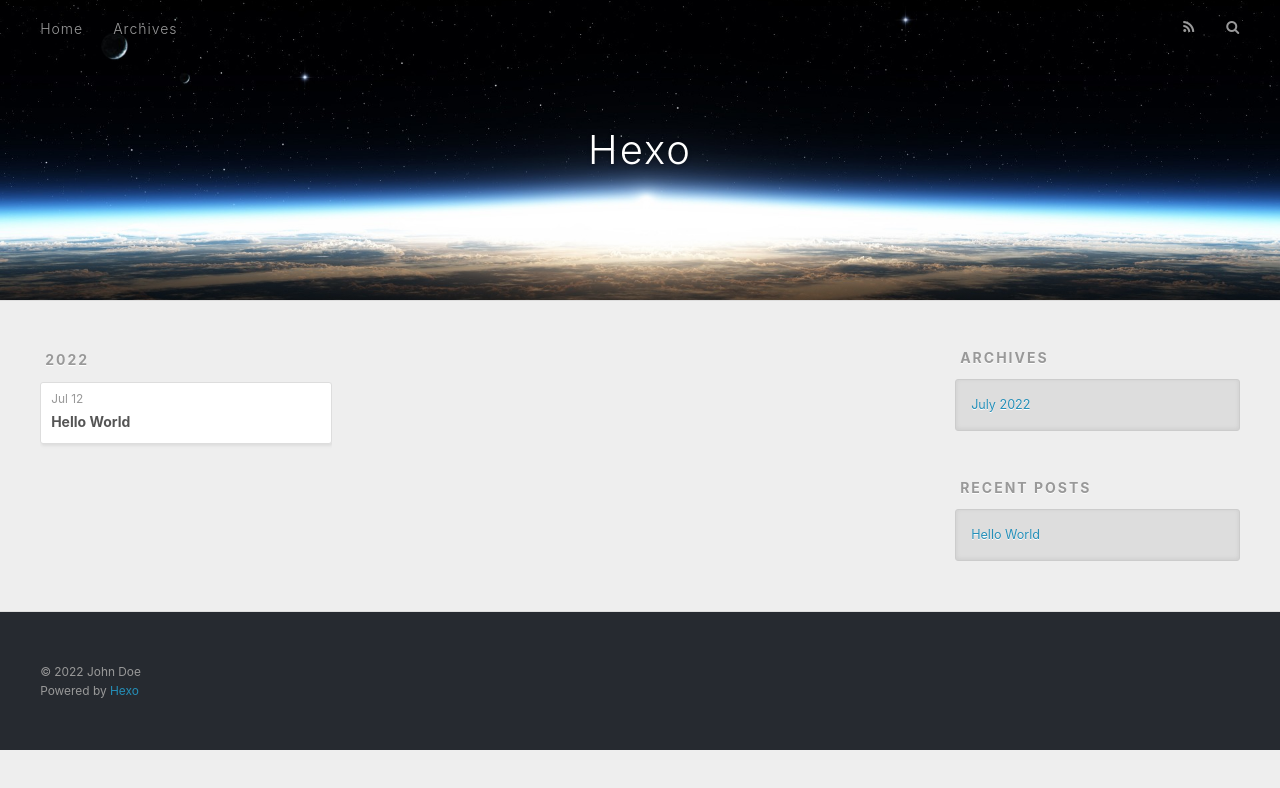
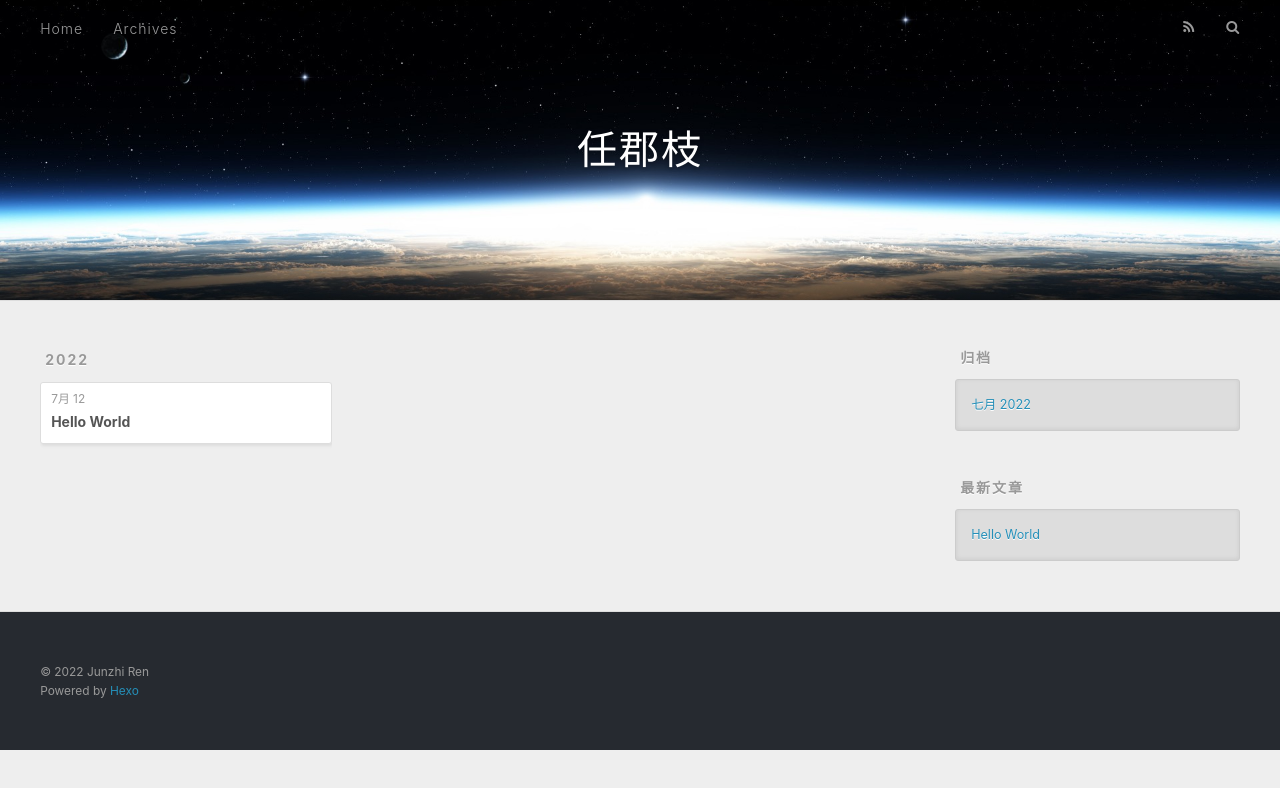
Before and after one commit to rjzelec/Renjunzhi.github.io, a plain HTML site: page archives/index.html in a window 1280 px wide. Drawn offline with nearby package versions, Linux system fonts and the light colour scheme.

Commit message:
Site updated: 2022-07-12 23:18:28

```diff
--- a/archives/index.html
+++ b/archives/index.html
@@ -5,17 +5,17 @@
 
 
 
-  <title>Archives | Hexo</title>
+  <title>归档 | 任郡枝</title>
   <meta name="viewport" content="width=device-width, initial-scale=1, maximum-scale=1">
   <meta property="og:type" content="website">
-<meta property="og:title" content="Hexo">
+<meta property="og:title" content="任郡枝">
 <meta property="og:url" content="http://example.com/archives/index.html">
-<meta property="og:site_name" content="Hexo">
-<meta property="og:locale" content="en_US">
-<meta property="article:author" content="John Doe">
+<meta property="og:site_name" content="任郡枝">
+<meta property="og:locale" content="zh_CN">
+<meta property="article:author" content="Junzhi Ren">
 <meta name="twitter:card" content="summary">
 
-    <link rel="alternate" href="/atom.xml" title="Hexo" type="application/atom+xml">
+    <link rel="alternate" href="/atom.xml" title="任郡枝" type="application/atom+xml">
 
 
     <link rel="icon" href="/favicon.png">
@@ -36,7 +36,7 @@
   <div id="header-outer" class="outer">
     <div id="header-title" class="inner">
       <h1 id="logo-wrap">
-        <a href="/" id="logo">Hexo</a>
+        <a href="/" id="logo">任郡枝</a>
       </h1>
 
     </div>
@@ -53,7 +53,7 @@
 
           <a id="nav-rss-link" class="nav-icon" href="/atom.xml" title="RSS Feed"></a>
 
-        <a id="nav-search-btn" class="nav-icon" title="Search"></a>
+        <a id="nav-search-btn" class="nav-icon" title="搜索"></a>
       </nav>
       <div id="search-form-wrap">
         <form action="//google.com/search" method="get" accept-charset="UTF-8" class="search-form"><input type="search" name="q" class="search-form-input" placeholder="Search"><button type="submit" class="search-form-submit">&#xF002;</button><input type="hidden" name="sitesearch" value="http://example.com"></form>
@@ -79,7 +79,7 @@
   <div class="archive-article-inner">
     <header class="archive-article-header">
       <a href="/2022/07/12/hello-world/" class="archive-article-date">
-  <time datetime="2022-07-12T15:13:03.226Z" itemprop="datePublished">Jul 12</time>
+  <time datetime="2022-07-12T15:13:03.226Z" itemprop="datePublished">7月 12</time>
 </a>
 
 
@@ -111,9 +111,9 @@
 
 
   <div class="widget-wrap">
-    <h3 class="widget-title">Archives</h3>
+    <h3 class="widget-title">归档</h3>
     <div class="widget">
-      <ul class="archive-list"><li class="archive-list-item"><a class="archive-list-link" href="/archives/2022/07/">July 2022</a></li></ul>
+      <ul class="archive-list"><li class="archive-list-item"><a class="archive-list-link" href="/archives/2022/07/">七月 2022</a></li></ul>
     </div>
   </div>
 
@@ -121,7 +121,7 @@
 
 
   <div class="widget-wrap">
-    <h3 class="widget-title">Recent Posts</h3>
+    <h3 class="widget-title">最新文章</h3>
     <div class="widget">
       <ul>
 
@@ -141,7 +141,7 @@
 
   <div class="outer">
     <div id="footer-info" class="inner">
-      &copy; 2022 John Doe<br>
+      &copy; 2022 Junzhi Ren<br>
       Powered by <a href="http://hexo.io/" target="_blank">Hexo</a>
     </div>
   </div>
```
Also changed, not shown: 2022/07/12/hello-world/index.html (+11 -11 lines), archives/2022/07/index.html (+13 -13 lines), archives/2022/index.html (+13 -13 lines), index.html (+12 -12 lines).
